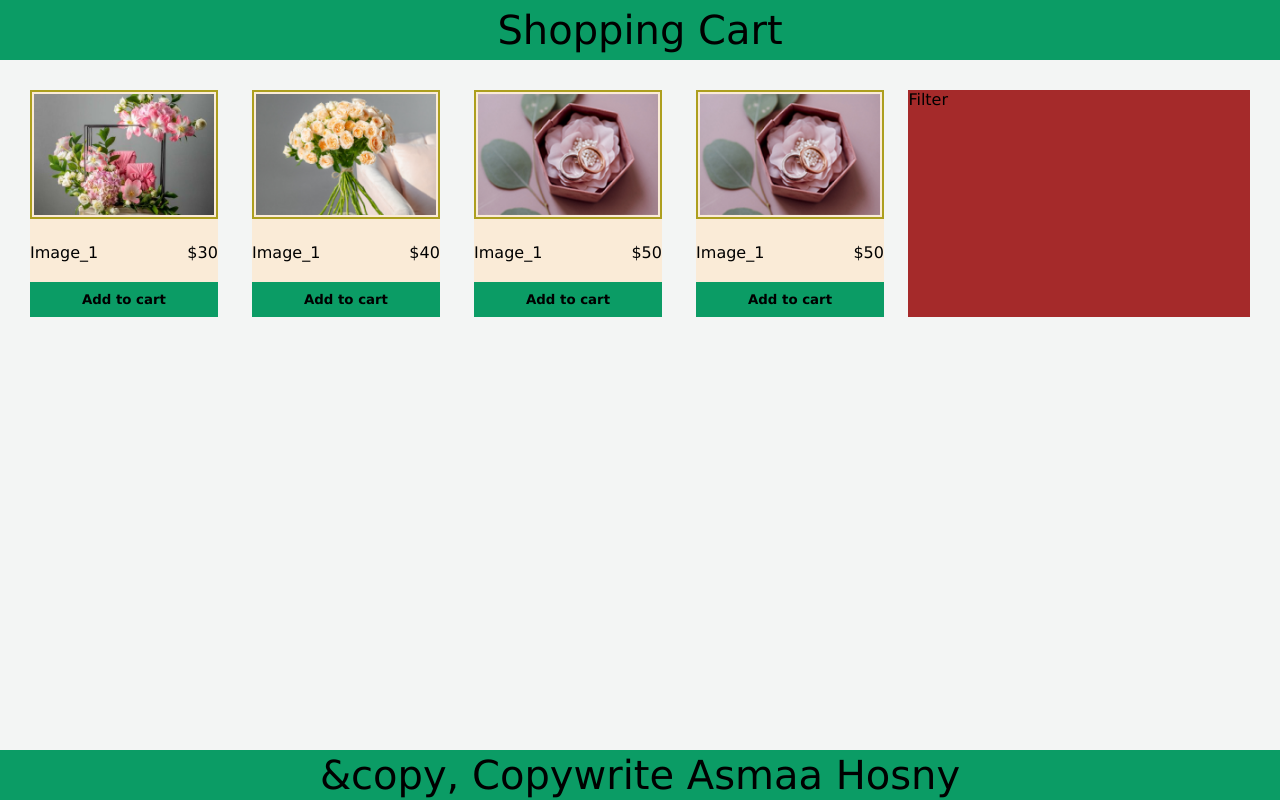
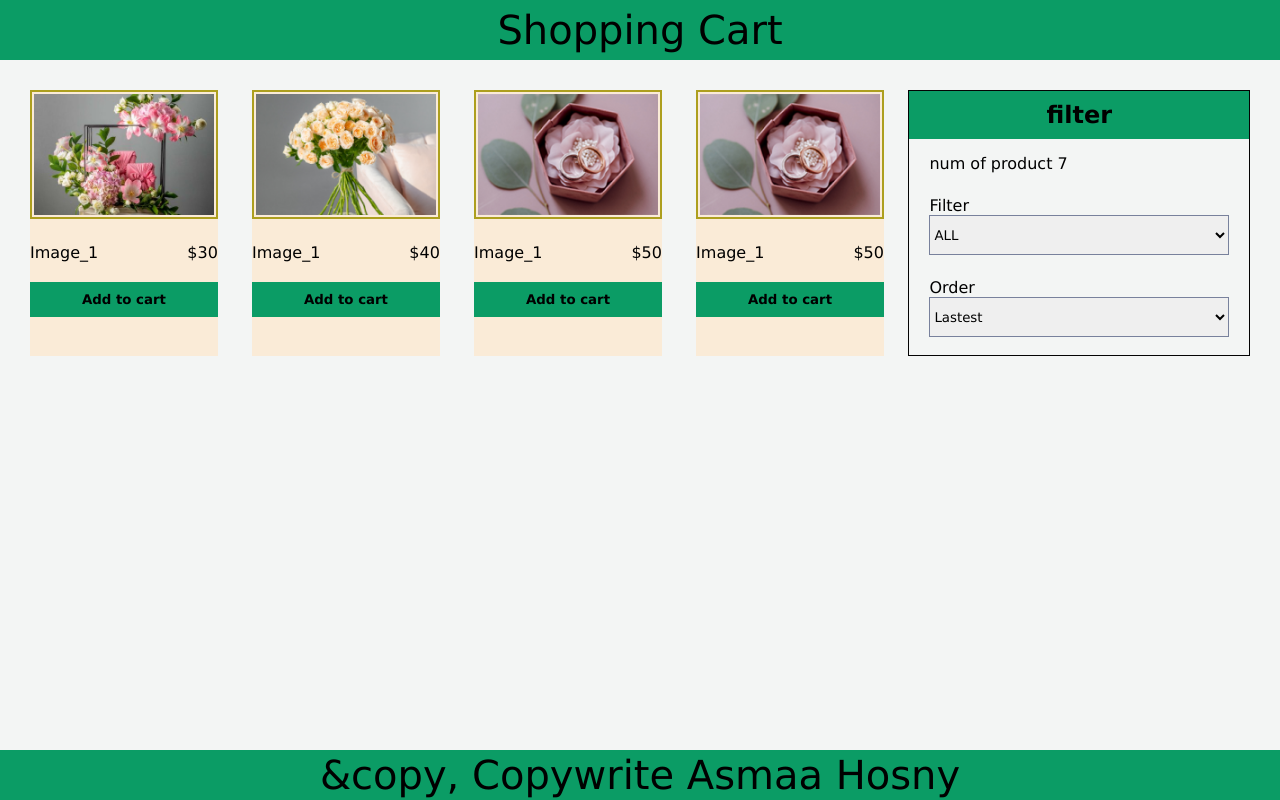
Before and after one commit to AsmaaHosnyAly/React-Shopping-Cart, a React (Create React App) app in the folder client/: page / in a window 1280 px wide. Built offline with nearby package versions, Linux system fonts and the light colour scheme.

Commit message:
Filter compoment done

```diff
--- a/client/src/App.js
+++ b/client/src/App.js
@@ -3,6 +3,7 @@
 import Footer from "./components/Footer/Footer";
 import data from "./data.json";
 import Products from "./components/Products/Products";
+import Filter from "./components/Filter/Fliter";
 
 function App() {
   const [products, setProducts] = useState(data);
@@ -14,7 +15,9 @@
       <main>
         <div className="wrapper">
           <Products products={products} />
-          <div className="filter">Filter</div>
+          <div className="filter">
+            <Filter />
+          </div>
         </div>
       </main>
       <Footer />
--- /dev/null
+++ b/client/src/components/Filter/Filter.scss
@@ -0,0 +1,23 @@
+.filter-wrapper {
+  //   background-color: aliceblue;
+  display: flex;
+  flex-direction: column;
+  border: 1px solid #030303;
+
+  .filter-title {
+    background-color: #0b9c65;
+    padding: 10px;
+    margin-bottom: 10px;
+    text-align: center;
+  }
+  select {
+    display: block;
+    height: 40px;
+    border: 1px solid #1258;
+    width: 100%;
+  }
+  > div {
+    padding: 5px 20px;
+    margin-bottom: 13px;
+  }
+}
--- /dev/null
+++ b/client/src/components/Filter/Fliter.js
@@ -0,0 +1,31 @@
+import React from "react";
+import "../../css/Filter/Filter.css";
+
+export default function Fliter() {
+  return (
+    <div className="filter-wrapper">
+      <h2 className="filter-title"> filter</h2>
+      <div className="num-of-product">num of product 7</div>
+      <div className="filter-by-size">
+        <span>Filter</span>
+        <select className="filter-select">
+          <option value="ALL">ALL</option>
+          <option value="S">S</option>
+          <option value="S">M</option>
+          <option value="L">L</option>
+          <option value="XL">XL</option>
+          <option value="XXL">L</option>
+          <option value="XXXL">XL</option>
+        </select>
+      </div>
+      <div className="filter-by-size">
+        <span>Order</span>
+        <select className="filter-select">
+          <option value="lastest">Lastest</option>
+          <option value="lower">Lowest</option>
+          <option value="highest">Highest</option>
+        </select>
+      </div>
+    </div>
+  );
+}
--- /dev/null
+++ b/client/src/css/Filter/Filter.css
@@ -0,0 +1,21 @@
+.filter-wrapper {
+  display: flex;
+  flex-direction: column;
+  border: 1px solid #030303;
+}
+.filter-wrapper .filter-title {
+  background-color: #0b9c65;
+  padding: 10px;
+  margin-bottom: 10px;
+  text-align: center;
+}
+.filter-wrapper select {
+  display: block;
+  height: 40px;
+  border: 1px solid #1258;
+  width: 100%;
+}
+.filter-wrapper > div {
+  padding: 5px 20px;
+  margin-bottom: 13px;
+}
--- a/client/src/css/Products/Products.css
+++ b/client/src/css/Products/Products.css
@@ -43,9 +43,7 @@
   font-size: 30px;
   margin: 20px;
 }
-Modal {
-  background-color: #ad9f1e;
-}
+
 .close-icon {
   position: absolute;
   top: 10px;
--- a/client/src/index.css
+++ b/client/src/index.css
@@ -1,43 +1,39 @@
-*{
+* {
   box-sizing: border-box;
   margin: 0;
-  padding:0;
+  padding: 0;
   font-family: Verdana, Geneva, Tahoma, sans-serif;
 }
-#root{
+#root {
   height: 100vh;
 }
 
-.layout{
-  display:grid;
+.layout {
+  display: grid;
   grid-template-areas:
-  "header"
-  "main"
-  "footer";
+    "header"
+    "main"
+    "footer";
   height: 100%;
   grid-template-rows: 60px 1fr 50px;
-
 }
 
-
-main{
+main {
   grid-area: main;
   background-color: rgb(243, 245, 244);
 }
 
-.wrapper{
+.wrapper {
   display: flex;
   justify-content: space-between;
   padding: 30px;
-
 }
-.wrapper .products{
+.wrapper .products {
   width: 70%;
   /* background-color: blue; */
 }
-.wrapper .filter{
+.wrapper .filter {
   width: 28%;
-  background-color: brown;
   color: #000;
   /* position: relative; */
 }
```
